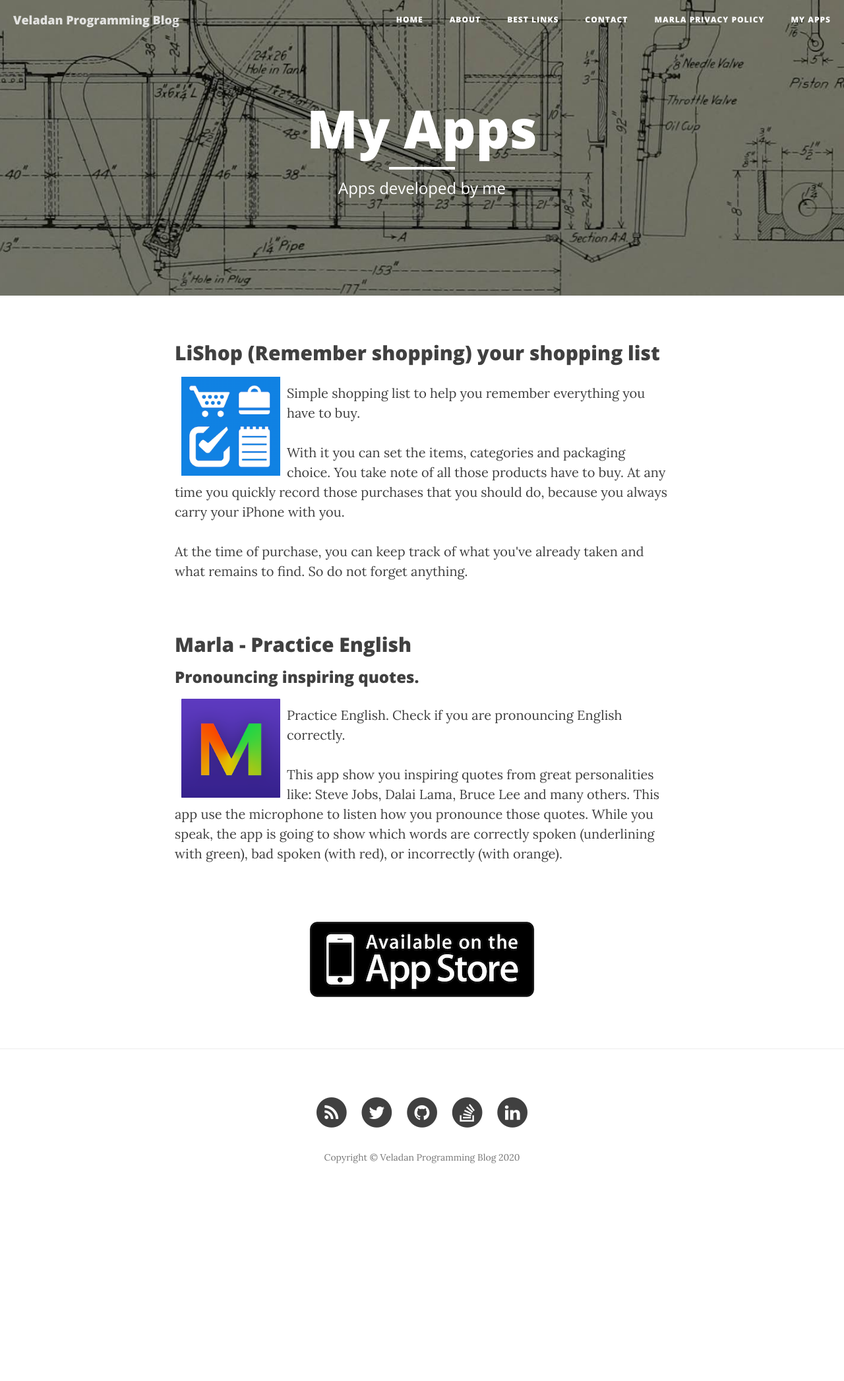
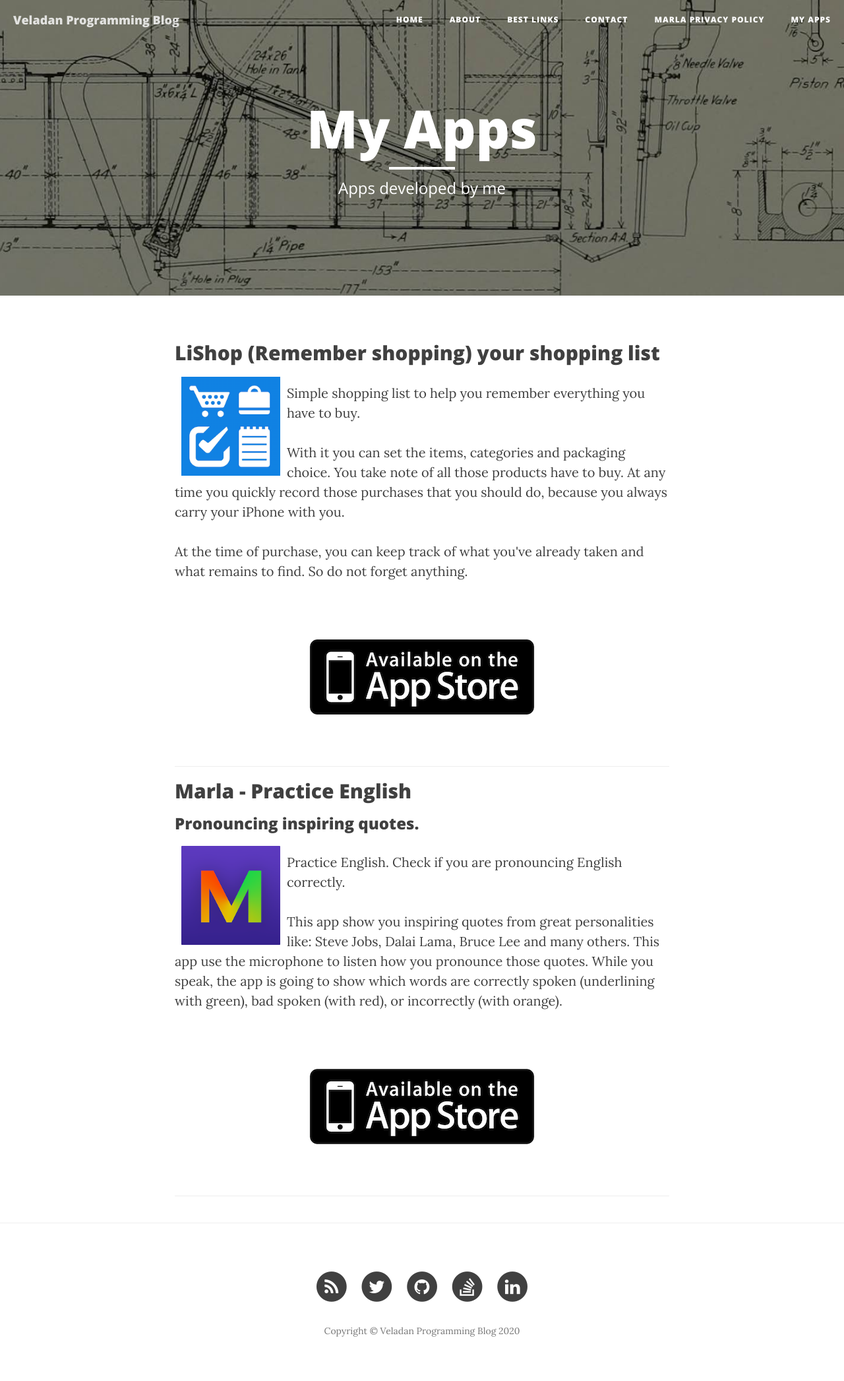
Before and after one commit to madcato/madcato.github.io, a Jekyll site: the page built from myapps.html, in a window 1280 px wide. Shown: the whole page at 66% size. Built offline with Jekyll 4.4.1, drawn with Linux system fonts in a browser that asks for light colours; nearby versions of some CDN libraries; before the commit the page ends 1830 px from its top, so only the background shows below that.

Commit message:
fix myapps page

```diff
--- a/myapps.html
+++ b/myapps.html
@@ -15,7 +15,9 @@
 
 <p>At the time of purchase, you can keep track of what you've already taken and what remains to find. So do not forget anything.</p>
 
-<br>
+<a href="https://itunes.apple.com/us/app/lishop-remember-shopping-your/id421705296?mt=8&uo=6&at=&ct=" target="itunes_store"><img style="margin-top:120px;margin:auto;display:block;" src="/assets/available.png" alt="itunes available app"></a>
+
+<hr>
 
 <h2>Marla - Practice English</h2>
 <h3>Pronouncing inspiring quotes.</h3>
@@ -28,4 +30,6 @@
 
 While you speak, the app is going to show which words are correctly spoken (underlining with green), bad spoken (with red), or incorrectly (with orange).</p>
 
-<a href="https://itunes.apple.com/us/app/lishop-remember-shopping-your/id421705296?mt=8&uo=6&at=&ct=" target="itunes_store"><img style="margin-top:120px;margin:auto;display:block;" src="/assets/available.png" alt="itunes available app"></a>
+<a href="https://apps.apple.com/us/app/marla-practice-english/id1475798202" target="itunes_store"><img style="margin-top:120px;margin:auto;display:block;" src="/assets/available.png" alt="itunes available app"></a>
+
+<hr>
```
